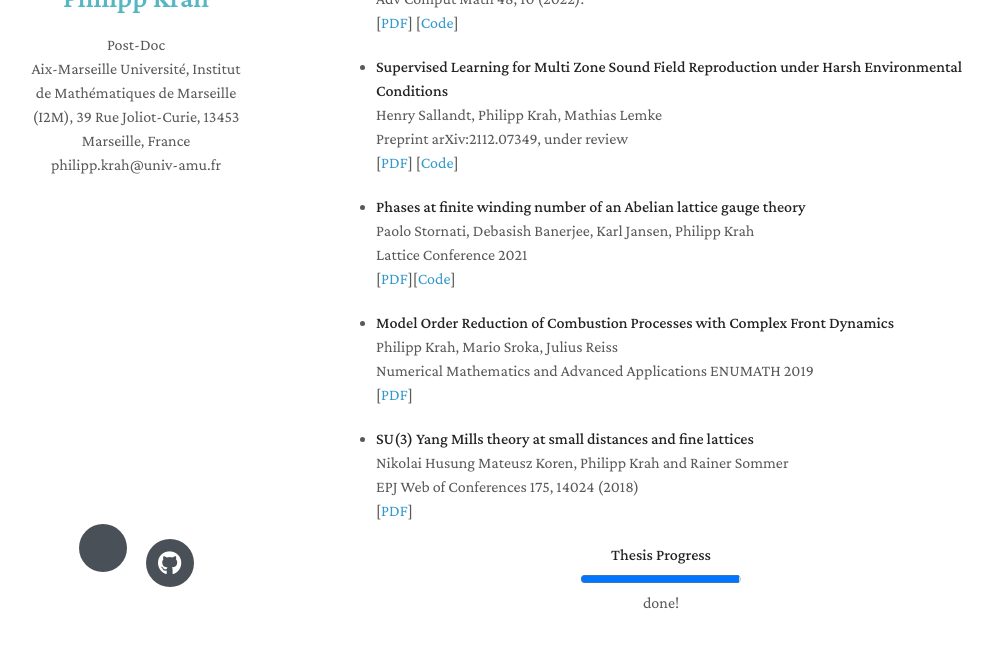
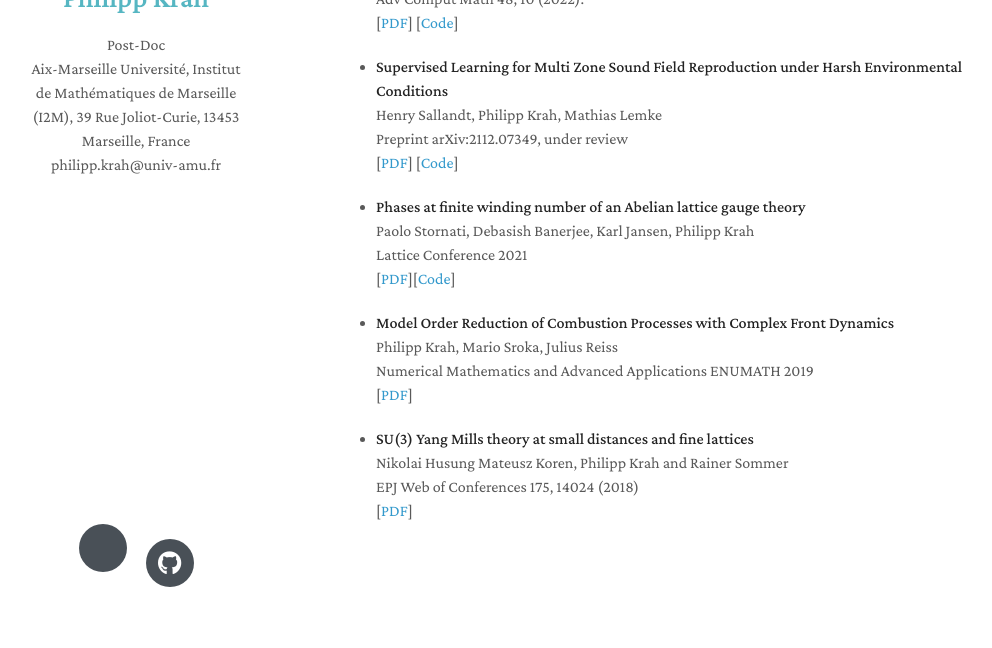
Before and after one commit to Philipp137/Philipp137.github.io, a Jekyll site: the page built from index.markdown, in a window 1280 px wide and 900 px high, scrolled down 1155 px, cut to the strip 211-859 px from the top of the window. Shown: the whole strip, without its empty margins (134-1126 px from the left). Built offline with Jekyll 4.4.1, drawn with Linux system fonts in a browser that asks for light colours; nearby versions of some CDN libraries; a style sheet for code colours, icons or effects is not loaded; after the commit the page ends 1983 px from its top, so only the background shows below that.

Commit message:
thesis progress bar removed

```diff
--- a/index.markdown
+++ b/index.markdown
@@ -92,11 +92,3 @@ Physics-love, Algorithms-fun, [Rhythm-freedom](https://soundcloud.com/massesandb
   EPJ Web of Conferences 175, 14024 (2018)
   <br>
   [[PDF](https://www.epj-conferences.org/articles/epjconf/pdf/2018/10/epjconf_lattice2018_14024.pdf)]
-
-<div align ="center">
-<strong>Thesis Progress</strong>
-<br>
-<progress value="99" max="100">95 %</progress>
-<br>
-done!
-</div>
```
